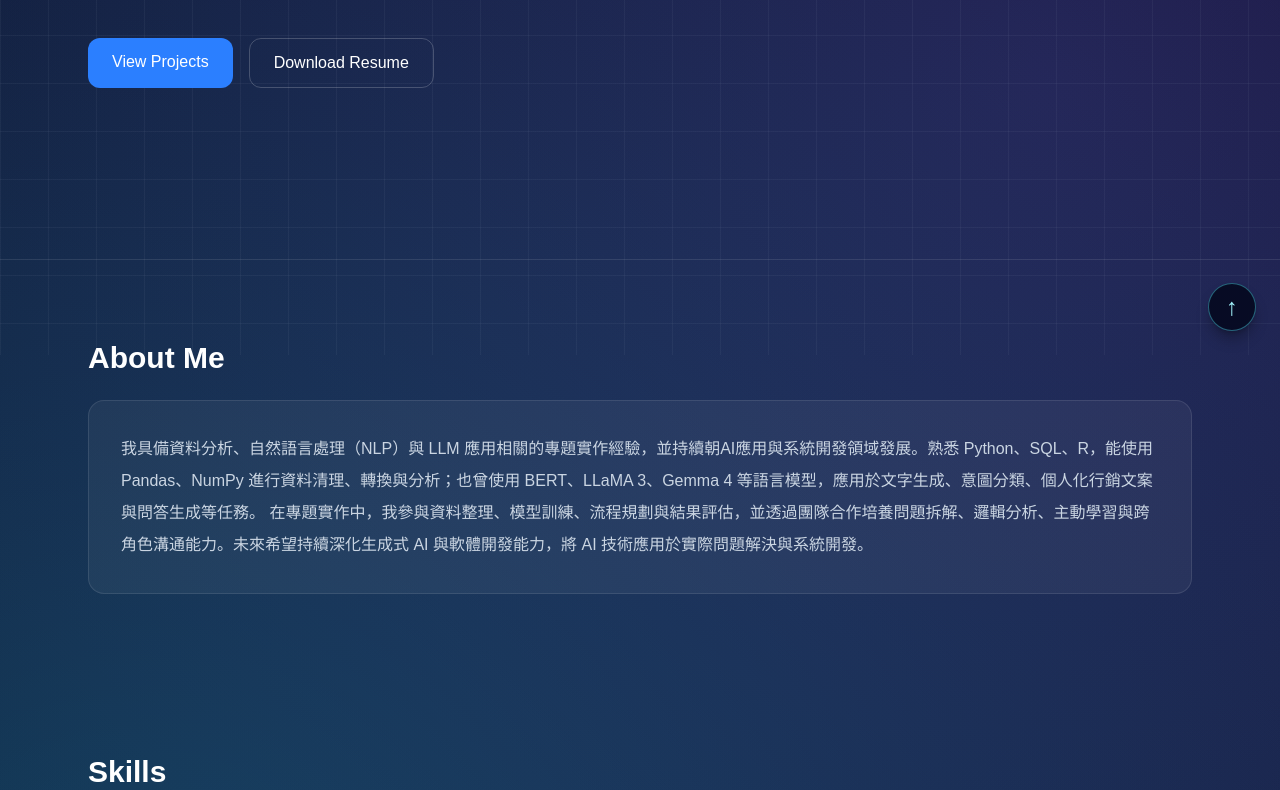
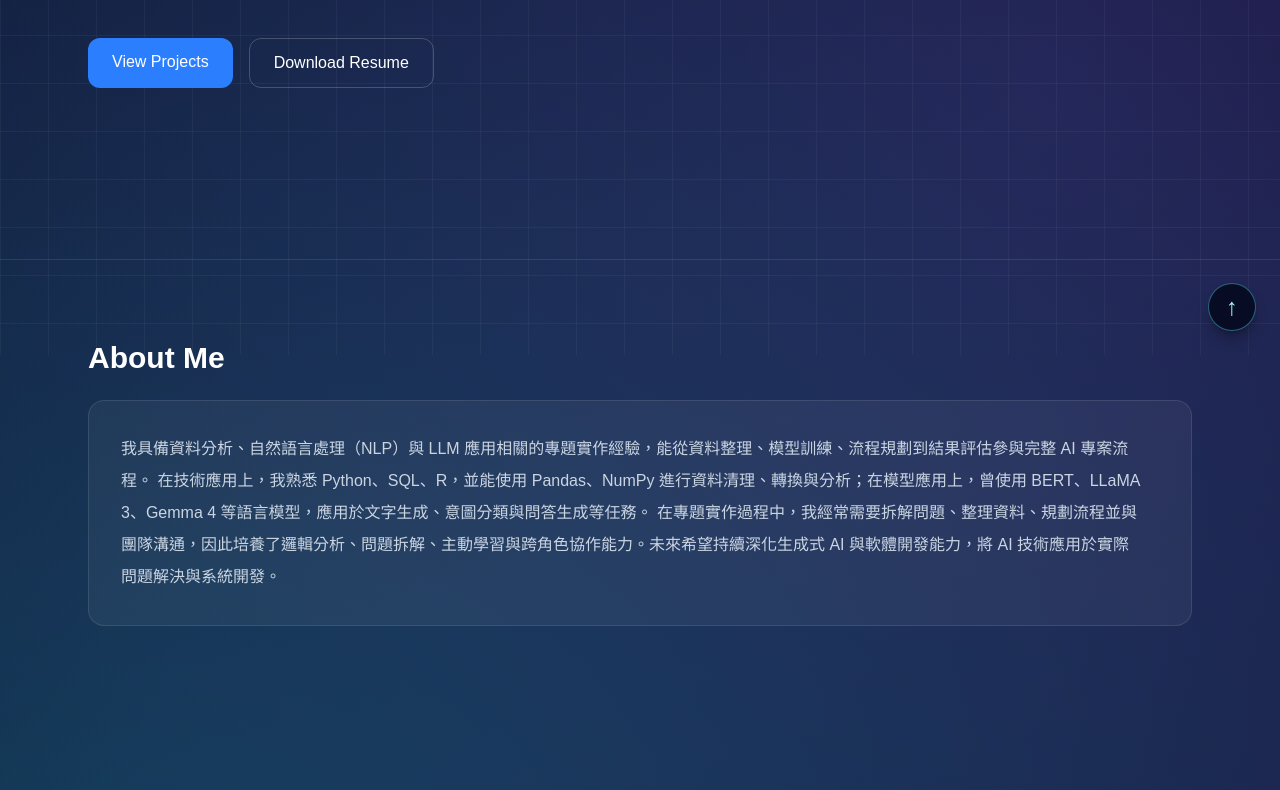
Before and after one commit to brian-kai/my-portfolio, a Next.js app: page / in a window 1280 px wide. Shown: the part 445-1235 px from the top of the page. Built offline with nearby package versions, Linux system fonts and the light colour scheme.

Commit message:
update portfolio

```diff
--- a/app/page.tsx
+++ b/app/page.tsx
@@ -343,11 +343,18 @@ export default function Home() {
         <h2 className="mb-6 text-3xl font-bold">About Me</h2>
 
         <div className="rounded-2xl border border-white/10 bg-white/5 p-6 md:p-8">
-          <p className="leading-8 text-slate-300">
-            我具備資料分析、自然語言處理（NLP）與 LLM 應用相關的專題實作經驗，並持續朝AI應用與系統開發領域發展。熟悉 Python、SQL、R，能使用 Pandas、NumPy 進行資料清理、轉換與分析；也曾使用 BERT、LLaMA 3、Gemma 4 等語言模型，應用於文字生成、意圖分類、個人化行銷文案與問答生成等任務。
+          <div className="max-w-5xl">
+            <p
+              lang="zh-Hant"
+              className="text-base leading-8 text-slate-300"
+            >
+            我具備資料分析、自然語言處理（NLP）與 LLM 應用相關的專題實作經驗，能從資料整理、模型訓練、流程規劃到結果評估參與完整 AI 專案流程。
 
-在專題實作中，我參與資料整理、模型訓練、流程規劃與結果評估，並透過團隊合作培養問題拆解、邏輯分析、主動學習與跨角色溝通能力。未來希望持續深化生成式 AI 與軟體開發能力，將 AI 技術應用於實際問題解決與系統開發。
+在技術應用上，我熟悉 Python、SQL、R，並能使用 Pandas、NumPy 進行資料清理、轉換與分析；在模型應用上，曾使用 BERT、LLaMA 3、Gemma 4 等語言模型，應用於文字生成、意圖分類與問答生成等任務。
+
+在專題實作過程中，我經常需要拆解問題、整理資料、規劃流程並與團隊溝通，因此培養了邏輯分析、問題拆解、主動學習與跨角色協作能力。未來希望持續深化生成式 AI 與軟體開發能力，將 AI 技術應用於實際問題解決與系統開發。
           </p>
+          </div>
         </div>
       </section>
 
```
